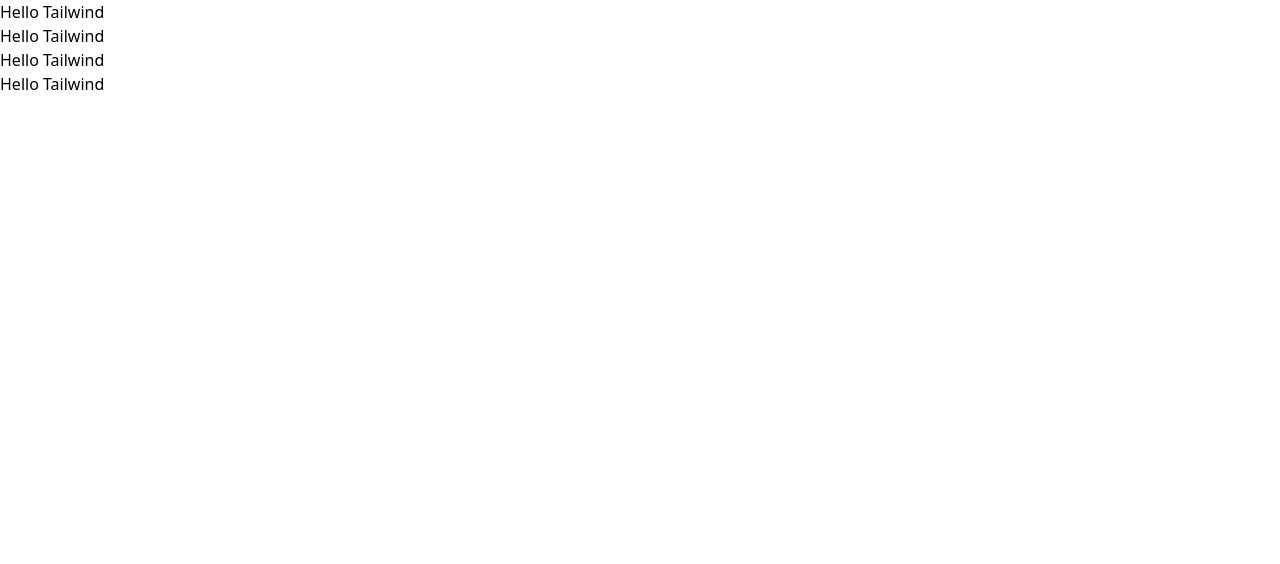
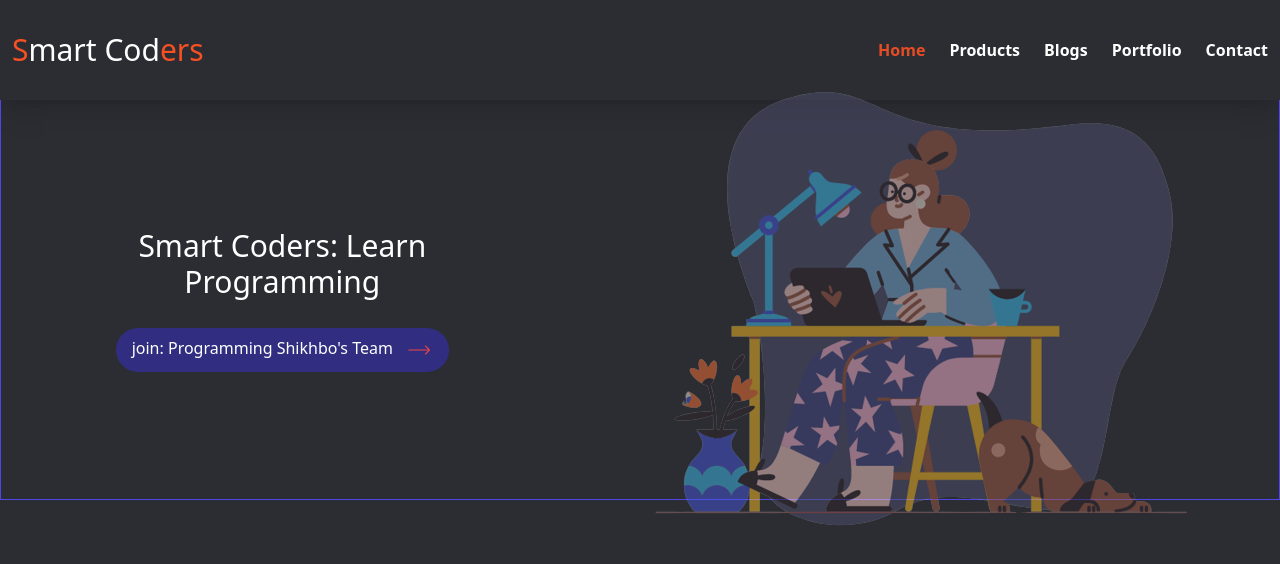
Before and after one commit to codingshikhbo/first-tailwind-projects, a website built with Vite: page index.html in a window 1280 px wide. Built offline with nearby package versions, Linux system fonts and the light colour scheme.

Commit message:
first commit

```diff
--- a/index.html
+++ b/index.html
@@ -7,11 +7,40 @@
     <!-- css link hare -->
     <link rel="stylesheet" href="css/main.css">
 </head>
-<body>
-    <h1>Hello Tailwind</h1>
-    <h2>Hello Tailwind</h2>
-    <h3>Hello Tailwind</h3>
-    <h3>Hello Tailwind</h3>
+<body class="bg-[#2B2D33]">
+    <nav class="bg-[#2B2D33] shadow-xl">
+        <div class="container mx-auto">
+            <div class="sm:flex text-center justify-between text-white py-5 items-center">
+                <div class="text-center sm:flex m-3">
+                    <a href="#" class="text-xl sm:text-3xl"><span class="text-[#F65023]">S</span>mart Cod<span class="text-[#F65023]">ers</span></a>
+                </div>
+                <ul class="sm:flex text-center border-t sm:border-none font-bold">
+                    <li class="mt-3 sm:mt-0"><a href="#" class="p-3 text-[#E64D24]">Home</a></li>
+                    <li class="mt-3 sm:mt-0"><a href="#" class="p-3 hover:text-[#E64D24]">Products</a></li>
+                    <li><a href="#" class="p-3 hover:text-[#E64D24]">Blogs</a></li>
+                    <li><a href="#" class="p-3 hover:text-[#E64D24]">Portfolio</a></li>
+                    <li><a href="#" class="p-3 hover:text-[#E64D24]">Contact</a></li>
+                </ul>
+            </div>
+        </div>
+    </nav>
+    <header>
+        <div class="container mx-auto h-[50vh] text-white text-center sm:flex justify-around items-center border border-indigo-600 border-t-0">
+            <div class="mt-4 sm:mt-0 mb-5 sm:mb-0 px-7">
+                <h1 class="text-xl sm:text-3xl">Smart Coders: Learn <br> Programming</h1>
+                <button class="bg-[#312E81] px-4 py-2 rounded-full mt-7 hover:bg-indigo-500">join: Programming Shikhbo's Team<svg class="w-7 inline-block ml-3 text-red-500 animate-ping" xmlns="http://www.w3.org/2000/svg" fill="none" viewBox="0 0 24 24" strokeWidth={1.5} stroke="currentColor" className="w-6 h-6">
+                    <path strokeLinecap="round" strokeLinejoin="round" d="M17.25 8.25 21 12m0 0-3.75 3.75M21 12H3" />
+                  </svg>
+                   </button>
+
+            </div>
+            <div class="animate-pulse">
+                <img src="images/hero-img.png" alt="image">
+
+            </div>
+        </div>
+    </header>
+
 
 </body>
 </html>
```
Also changed, not shown: images/backEnd.png (added), images/client-01.png (added), images/client-02.png (added), images/client-03.png (added), images/client-04.png (added), images/client-05.png (added), images/client-06.png (added), images/client-07.png (added), images/client-08.png (added), images/client-09.png (added), images/frontEnd.png (added), images/hero-img.png (added), images/javascript.png (added), images/subscribe-bg.png (added), 1 other file.
